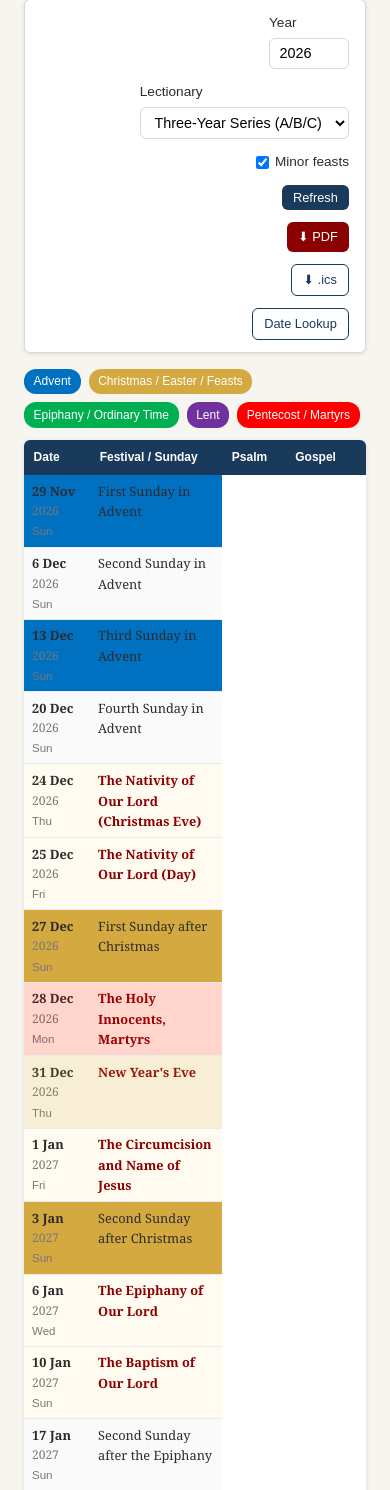
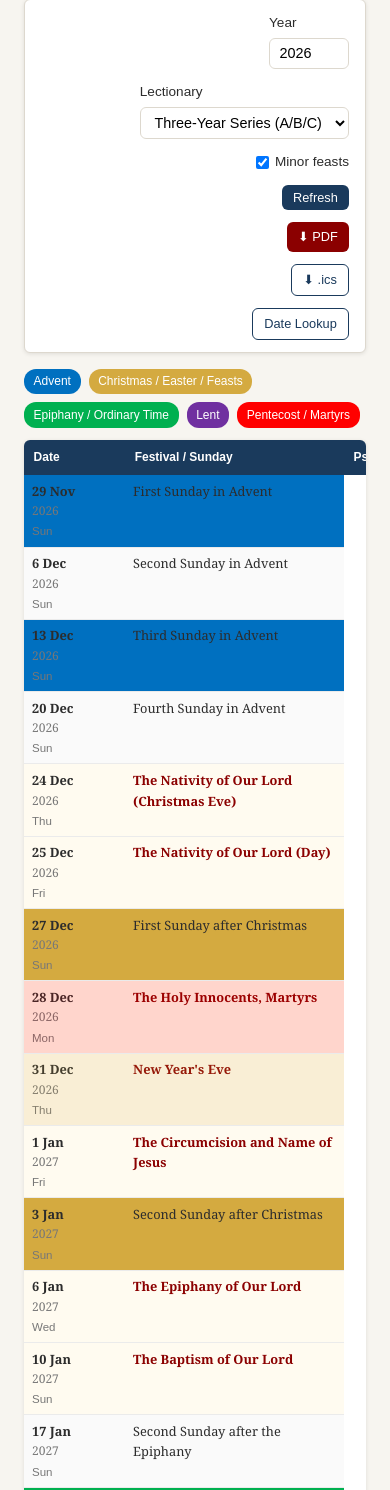
Before and after one commit to abc3-Mac/lutheran-lectionary, a Flask app: page /calendar in a window 390 px wide. Shown: the part 239-1729 px from the top of the page. Run offline with Flask 3, Linux system fonts and the light colour scheme.

Commit message:
Fix iOS Safari table scroll — root cause fix
Two real problems:
1. overflow-x:hidden on main killed child scroll regions on iOS WebKit
   (reverted — parent overflow:hidden is fatal for child scrollers on iOS)
2. width:100% on the table made it match the stretched container, so
   scroll never triggered. Replaced with min-width:40rem + width:max-content
   so the table is always wider than a phone screen and the wrapper scrolls.

Also add display:block and max-width:100% to wrapper for iOS containment.

Co-Authored-By: Claude Sonnet 4.6 <noreply@anthropic.com>

```diff
--- a/static/style.css
+++ b/static/style.css
@@ -68,7 +68,7 @@ nav a {
 nav a:hover { color: white; text-decoration: none; }
 
 /* ---- Main / Footer ---- */
-main { flex: 1; padding: 2rem 1.5rem; max-width: 1400px; margin: 0 auto; width: 100%; min-width: 0; overflow-x: hidden; }
+main { flex: 1; padding: 2rem 1.5rem; max-width: 1400px; margin: 0 auto; width: 100%; min-width: 0; }
 footer {
   background: #1A3A5C;
   color: #AAB8C8;
@@ -247,14 +247,21 @@ input:focus, select:focus { outline: 2px solid var(--blue); border-color: var(--
   -webkit-overflow-scrolling: touch; /* smooth momentum scrolling on iOS */
   border-radius: 6px;
   box-shadow: var(--shadow);
+  /* iOS Safari requires an explicit width constraint on the scroll container */
+  width: 100%;
+  display: block;
+  max-width: 100%;
 }
 .cal-table {
-  width: 100%;
+  /* min-width instead of width:100% — on iOS, width:100% makes the table
+     match the (already-stretched) container and scroll never triggers.
+     min-width forces the table wider than the phone screen so the wrapper
+     has something to scroll. Full column total ≈ 64.5rem. */
+  min-width: 40rem; /* comfortable minimum even with season/reading cols hidden */
+  width: max-content; /* grow to fit all columns on desktop */
   border-collapse: collapse;
   font-size: 0.82rem;
   background: white;
-  /* border-radius and overflow:hidden moved to wrapper to prevent iOS WebKit
-     clipping the horizontal scroll on Safari/Chrome for iPhone */
 }
 .cal-table thead tr {
   background: #1A3A5C;
```
